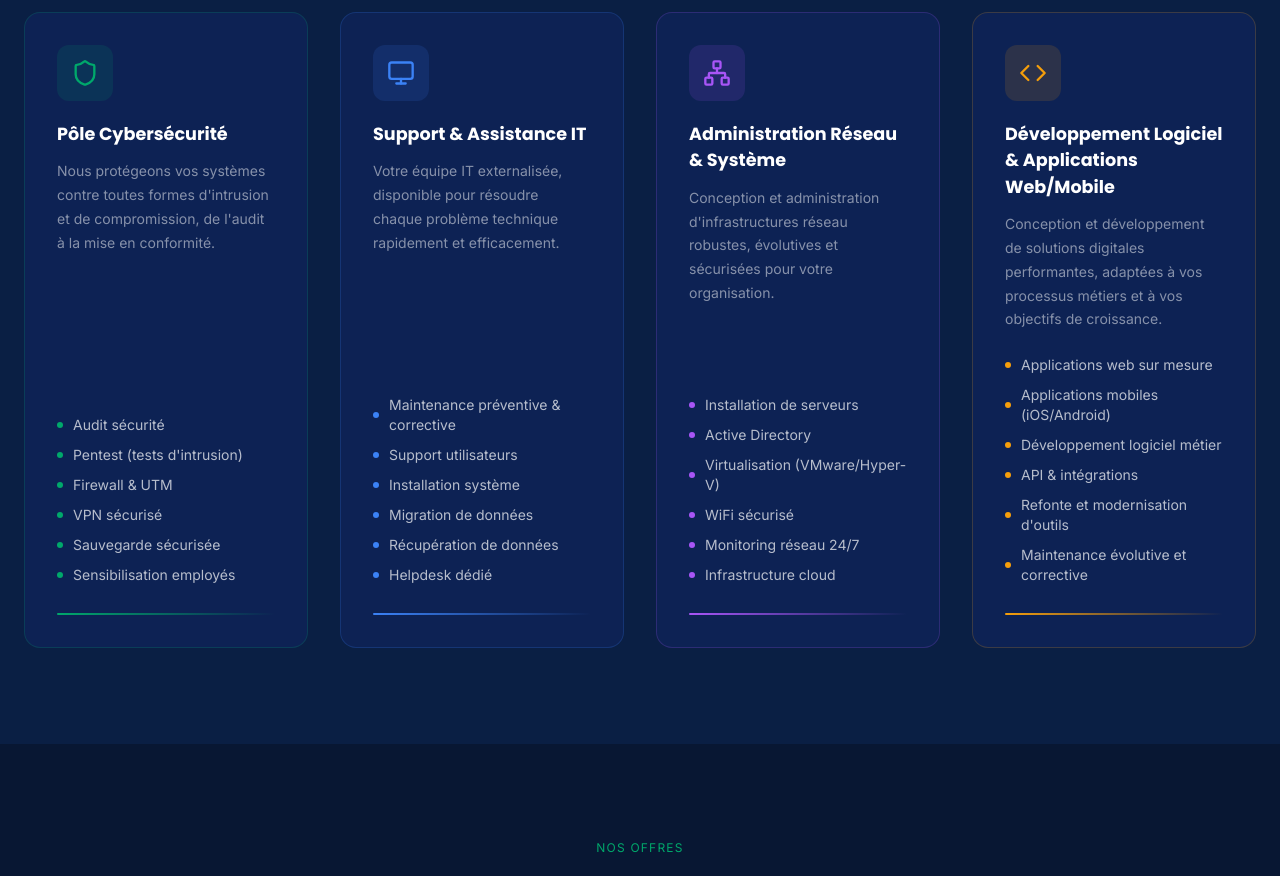
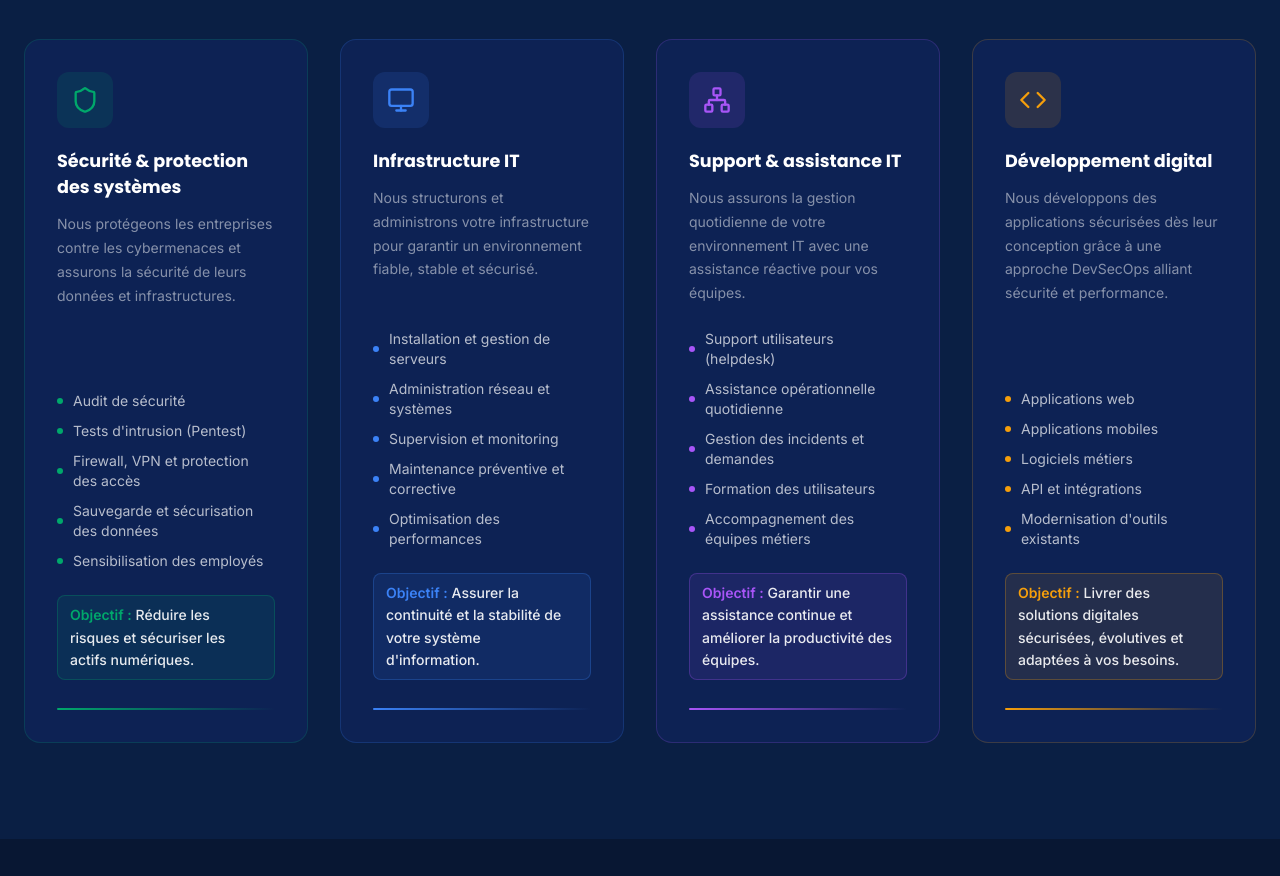
Before and after one commit to Mouam001/NovaKom, a React (Vite) app: page / in a window 1280 px wide. Shown: the part 2120-2996 px from the top of the page. Built offline with nearby package versions, Linux system fonts and the light colour scheme.

Commit message:
"Maj nos poles"

```diff
--- a/src/app/components/Services.tsx
+++ b/src/app/components/Services.tsx
@@ -3,59 +3,59 @@ import { Shield, Monitor, Network, Code } from "lucide-react";
 const poles = [
   {
     icon: <Shield className="w-7 h-7" />,
-    pole: "Pôle Cybersécurité",
+    pole: "Sécurité & protection des systèmes",
     color: "#00A86B",
     items: [
-      "Audit sécurité",
-      "Pentest (tests d'intrusion)",
-      "Firewall & UTM",
-      "VPN sécurisé",
-      "Sauvegarde sécurisée",
-      "Sensibilisation employés",
+      "Audit de sécurité",
+      "Tests d'intrusion (Pentest)",
+      "Firewall, VPN et protection des accès",
+      "Sauvegarde et sécurisation des données",
+      "Sensibilisation des employés",
     ],
-    desc: "Nous protégeons vos systèmes contre toutes formes d'intrusion et de compromission, de l'audit à la mise en conformité.",
+    desc: "Nous protégeons les entreprises contre les cybermenaces et assurons la sécurité de leurs données et infrastructures.",
+    objective: "Réduire les risques et sécuriser les actifs numériques.",
   },
   {
     icon: <Monitor className="w-7 h-7" />,
-    pole: "Support & Assistance IT",
+    pole: "Infrastructure IT",
     color: "#3b82f6",
     items: [
-      "Maintenance préventive & corrective",
-      "Support utilisateurs",
-      "Installation système",
-      "Migration de données",
-      "Récupération de données",
-      "Helpdesk dédié",
+      "Installation et gestion de serveurs",
+      "Administration réseau et systèmes",
+      "Supervision et monitoring",
+      "Maintenance préventive et corrective",
+      "Optimisation des performances",
     ],
-    desc: "Votre équipe IT externalisée, disponible pour résoudre chaque problème technique rapidement et efficacement.",
+    desc: "Nous structurons et administrons votre infrastructure pour garantir un environnement fiable, stable et sécurisé.",
+    objective: "Assurer la continuité et la stabilité de votre système d'information.",
   },
   {
     icon: <Network className="w-7 h-7" />,
-    pole: "Administration Réseau & Système",
+    pole: "Support & assistance IT",
     color: "#a855f7",
     items: [
-      "Installation de serveurs",
-      "Active Directory",
-      "Virtualisation (VMware/Hyper-V)",
-      "WiFi sécurisé",
-      "Monitoring réseau 24/7",
-      "Infrastructure cloud",
+      "Support utilisateurs (helpdesk)",
+      "Assistance opérationnelle quotidienne",
+      "Gestion des incidents et demandes",
+      "Formation des utilisateurs",
+      "Accompagnement des équipes métiers",
     ],
-    desc: "Conception et administration d'infrastructures réseau robustes, évolutives et sécurisées pour votre organisation.",
+    desc: "Nous assurons la gestion quotidienne de votre environnement IT avec une assistance réactive pour vos équipes.",
+    objective: "Garantir une assistance continue et améliorer la productivité des équipes.",
   },
   {
     icon: <Code className="w-7 h-7" />,
-    pole: "Développement Logiciel & Applications Web/Mobile",
+    pole: "Développement digital",
     color: "#f59e0b",
     items: [
-      "Applications web sur mesure",
-      "Applications mobiles (iOS/Android)",
-      "Développement logiciel métier",
-      "API & intégrations",
-      "Refonte et modernisation d'outils",
-      "Maintenance évolutive et corrective",
+      "Applications web",
+      "Applications mobiles",
+      "Logiciels métiers",
+      "API et intégrations",
+      "Modernisation d'outils existants",
     ],
-    desc: "Conception et développement de solutions digitales performantes, adaptées à vos processus métiers et à vos objectifs de croissance.",
+    desc: "Nous développons des applications sécurisées dès leur conception grâce à une approche DevSecOps alliant sécurité et performance.",
+    objective: "Livrer des solutions digitales sécurisées, évolutives et adaptées à vos besoins.",
   },
 ];
 
@@ -72,7 +72,7 @@ export function Services() {
             className="text-xs tracking-widest uppercase mb-3"
             style={{ color: "#00A86B", fontFamily: "Inter, sans-serif" }}
           >
-            Ce que nous faisons
+            Nos services
           </p>
           <h2
             className="text-white mb-5"
@@ -88,8 +88,7 @@ export function Services() {
             className="text-white/50 max-w-xl mx-auto"
             style={{ fontFamily: "Inter, sans-serif", fontSize: "0.95rem", lineHeight: 1.75 }}
           >
-            Des services complets, structurés et adaptés aux besoins des PME,
-            institutions et entreprises aux Comores et à l'international.
+            Des solutions IT complètes pour accompagner la transformation digitale, sécuriser et optimiser les systèmes des entreprises aux Comores et à l’international.
           </p>
         </div>
 
@@ -143,6 +142,24 @@ export function Services() {
                 ))}
               </ul>
 
+              <div
+                className="mt-6 rounded-lg px-3 py-2"
+                style={{
+                  backgroundColor: p.color + "1A",
+                  border: `1px solid ${p.color}44`,
+                }}
+              >
+                <p
+                  className="text-sm"
+                  style={{ fontFamily: "Inter, sans-serif", lineHeight: 1.6 }}
+                >
+                  <span style={{ color: p.color, fontWeight: 700 }}>Objectif :</span>{" "}
+                  <span className="text-white/90" style={{ fontWeight: 500 }}>
+                    {p.objective}
+                  </span>
+                </p>
+              </div>
+
               {/* Bottom line */}
               <div
                 className="mt-7 h-0.5 rounded-full"
```
